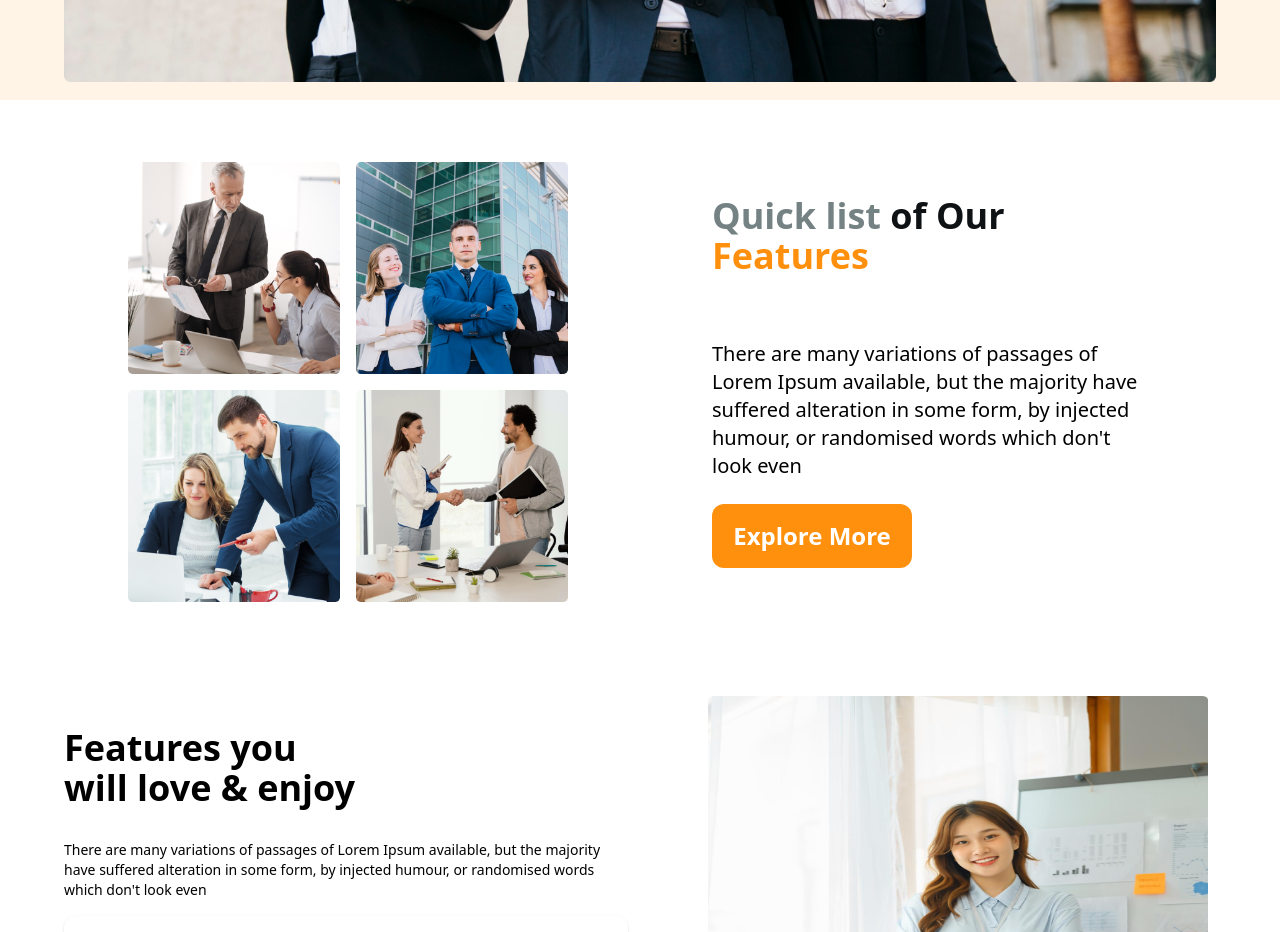
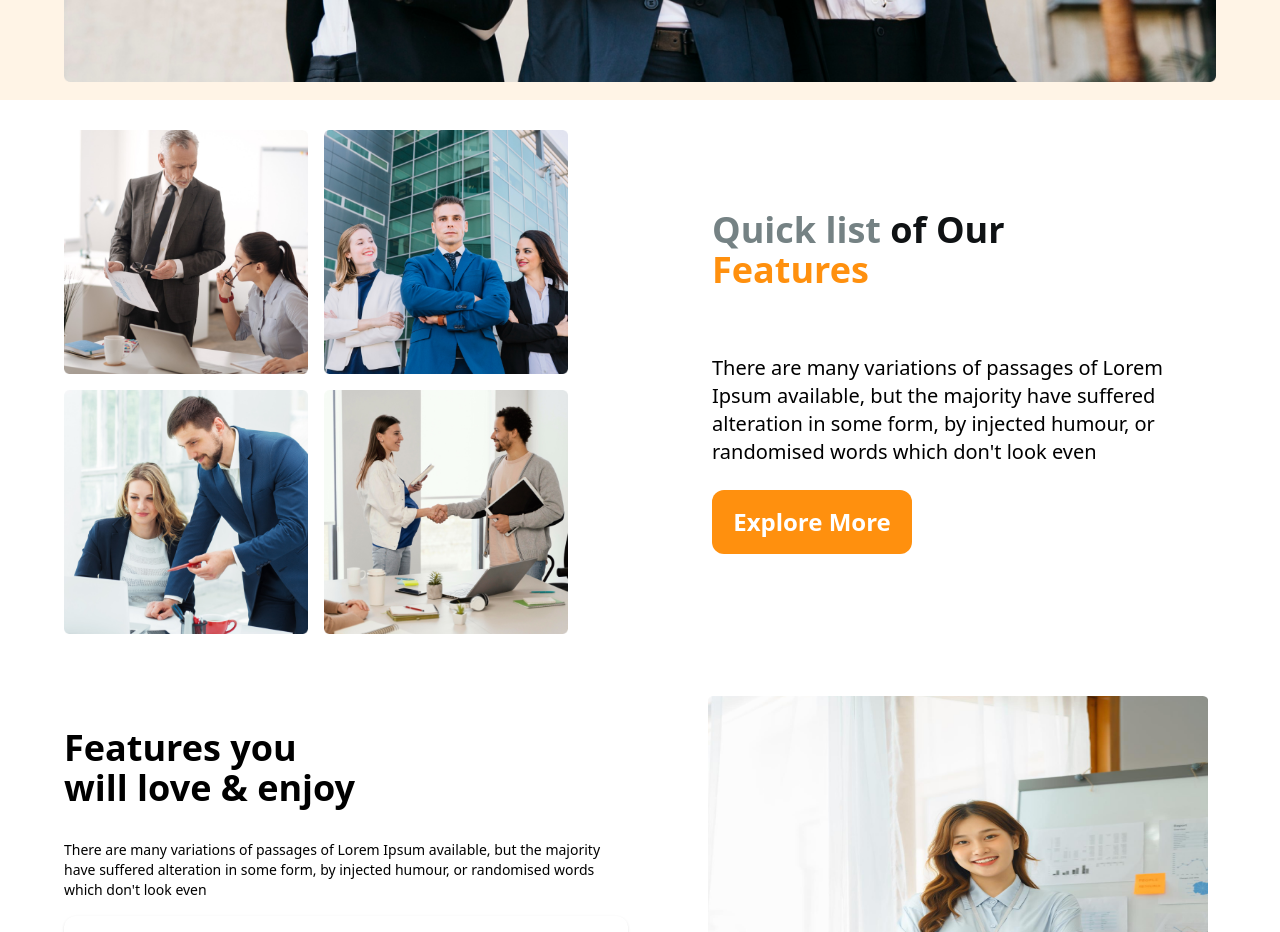
Before and after one commit to shakilwebdeveloper/shakilsecondassigment, a plain HTML site: page index.html in a window 1280 px wide. Shown: the part 1000-1932 px from the top of the page. Drawn offline with nearby package versions, Linux system fonts and the light colour scheme.

Commit message:
add new file

```diff
--- a/index.html
+++ b/index.html
@@ -31,7 +31,7 @@
 <!-- This is 2nd Section in My Website -->
 
 <section class="mt-8">
-    <main class="w-[80%] mx-auto flex justify-center gap-4 h-[500px] items-center">
+    <main class="w-[90%] mx-auto flex justify-between gap-4 h-[500px] items-center">
 
         <div class="grid grid-cols-2 gap-4 flex-1">
             <img src="./images/team1.png" width="400px" height="400px">
```
